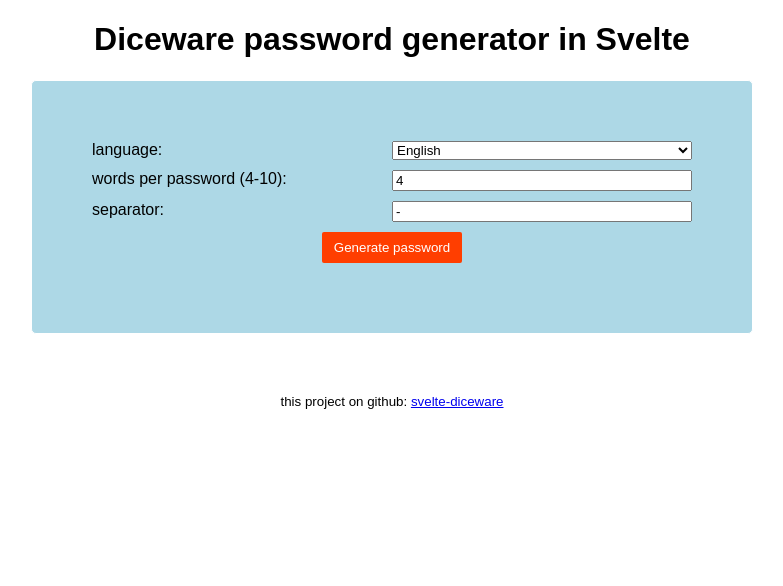
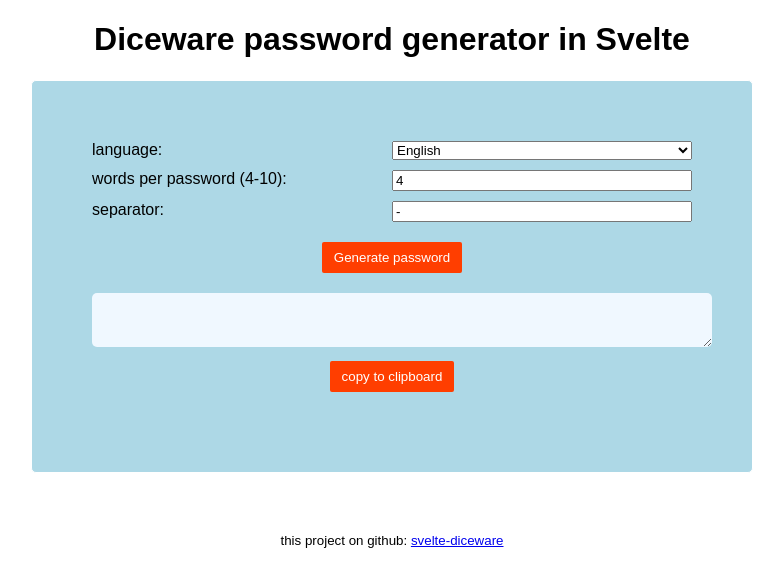
Before and after one commit to MaciekTalaska/svelte-diceware, a Svelte app: page / in a window 1280 px wide. Shown: the top 586 px of the page, without its empty margins (248-1031 px from the left). Built offline with nearby package versions, Linux system fonts and the light colour scheme; no server answers.

Commit message:
better password display & copy to clipboard

```diff
--- a/src/Diceware.svelte
+++ b/src/Diceware.svelte
@@ -43,6 +43,13 @@
       passwordLength = MIN_PASS_LENGTH;
     }
   }
+
+  function copyPasswordToClipboard() {
+    let el = document.getElementById("passwordArea");
+    el.select();
+    document.execCommand("copy");
+    el.selectionStart = el.selectionEnd;
+  }
 </script>
 
 <style>
@@ -53,6 +60,7 @@
     padding: 8px 12px;
     border-radius: 2px;
     max-width: 60%;
+    margin: 10px;
   }
   div {
     padding-bottom: 10px;
@@ -77,6 +85,16 @@
     width: 300px;
     float: right;
     box-sizing: border-box;
+  }
+
+  .password-area {
+    background-color: aliceblue;
+    font-size: 15px;
+    border: none;
+    border-radius: 5px;
+    width: 100%;
+    text-align: center;
+    padding: 10px;
   }
 </style>
 
@@ -115,5 +133,13 @@
   <div>
     <button on:click={generatePassword}>Generate password</button>
   </div>
+  <div>
+    <textarea
+      id="passwordArea"
+      readonly
+      class="password-area"
+      value={password} />
+    <button on:click={copyPasswordToClipboard}>copy to clipboard</button>
+  </div>
 </div>
 <p>{password}</p>
```
